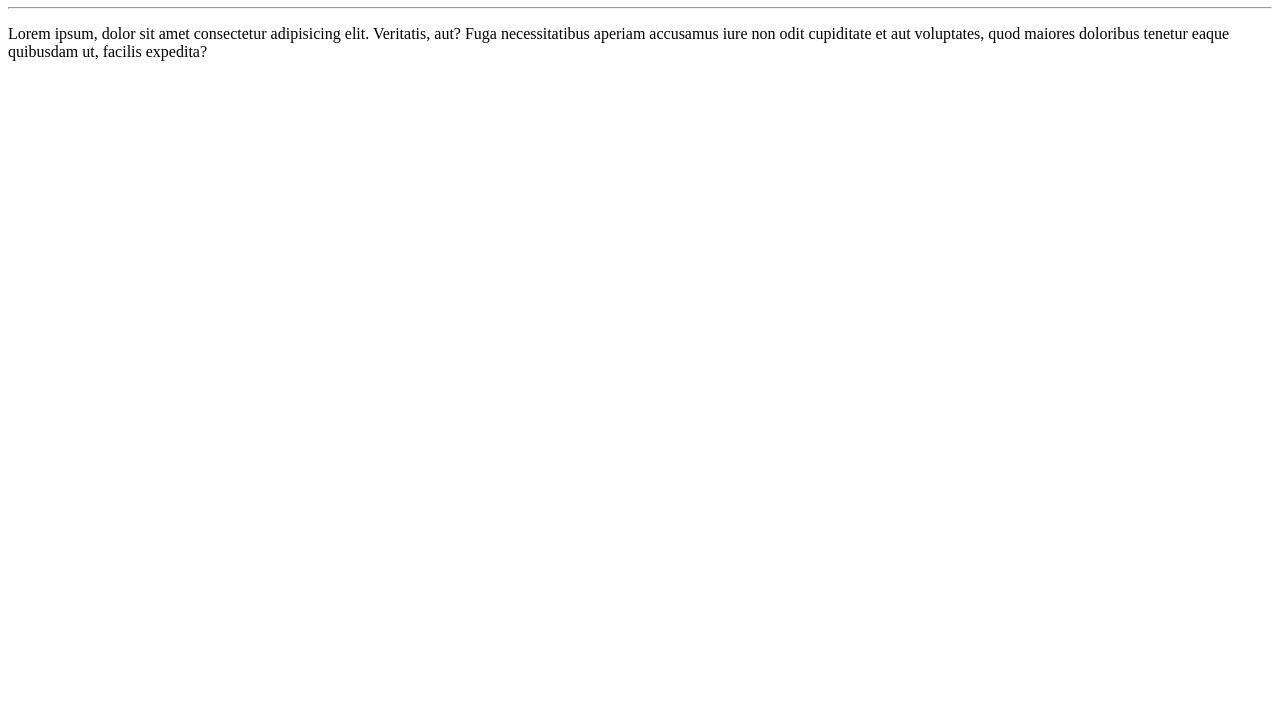
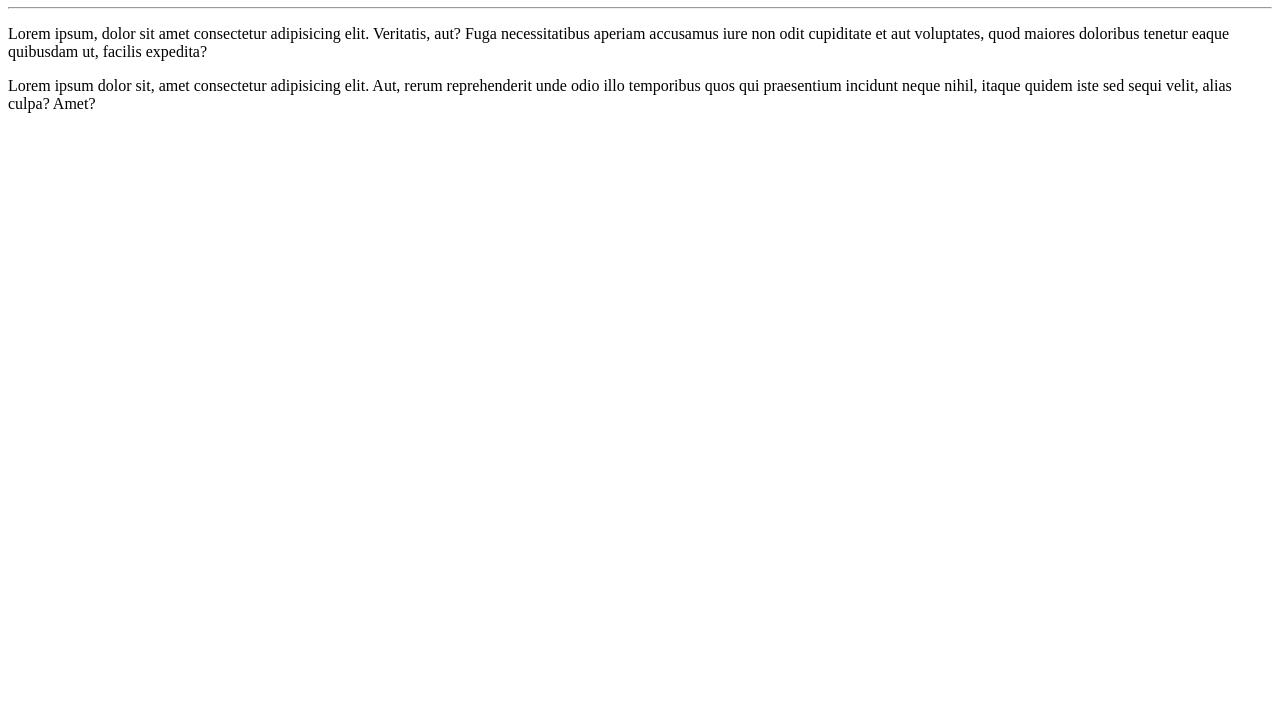
Before and after one commit to jpdevelope/Ola-Mundo, a plain HTML site: page site-exemplo/index.html in a window 1280 px wide. Shown: the part 73-800 px from the top of the page. Drawn offline with Linux system fonts and the light colour scheme.

Commit message:
adicionei um segundo parágrafo

```diff
--- a/site-exemplo/index.html
+++ b/site-exemplo/index.html
@@ -9,5 +9,7 @@
     <h1>Olá, Mundo!</h1>
     <hr>
     <p>Lorem ipsum, dolor sit amet consectetur adipisicing elit. Veritatis, aut? Fuga necessitatibus aperiam accusamus iure non odit cupiditate et aut voluptates, quod maiores doloribus tenetur eaque quibusdam ut, facilis expedita?</p>
+    <p>Lorem ipsum dolor sit, amet consectetur adipisicing elit. Aut, rerum reprehenderit unde odio illo temporibus quos qui praesentium incidunt neque nihil, itaque quidem iste sed sequi velit, alias culpa? Amet?</p>
+
 </body>
 </html>
```
